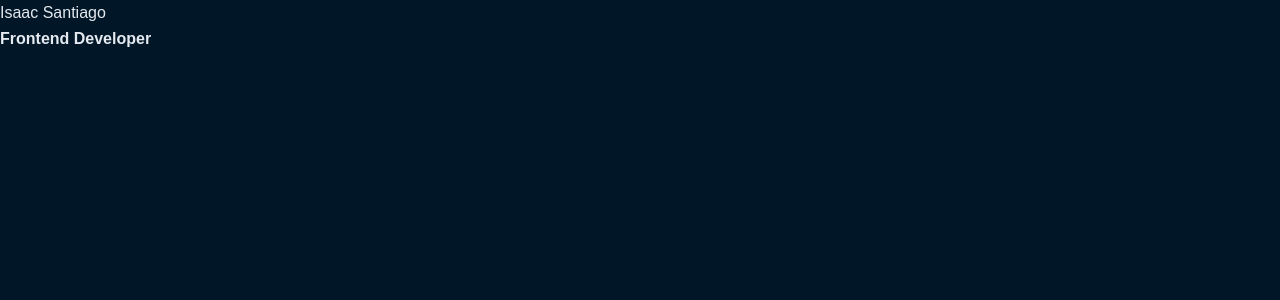
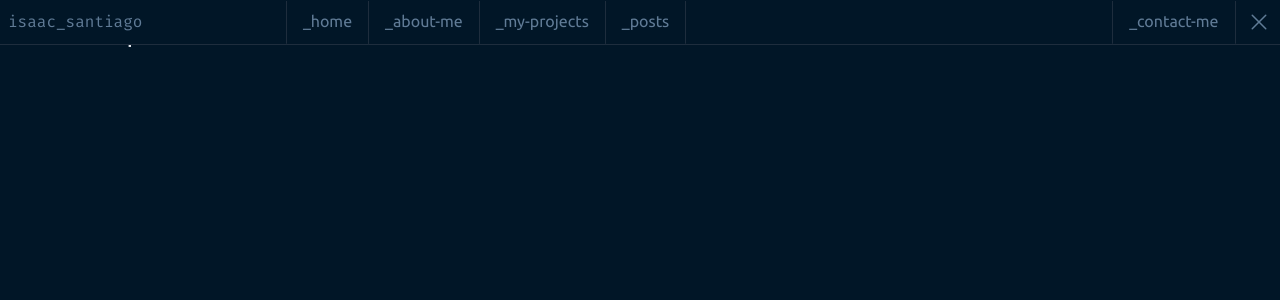
Before and after one commit to eoisaac/eoisaac.me, a React (Vite) app: page / in a window 1280 px wide. Shown: the top 300 px of the page. Built offline with nearby package versions, Linux system fonts and the light colour scheme.

Commit message:
:sparkles: feat: create header

```diff
--- a/package.json
+++ b/package.json
@@ -12,6 +12,7 @@
   },
   "dependencies": {
     "@rocketseat/eslint-config": "^1.1.3",
+    "phosphor-react": "^1.4.1",
     "react": "^18.2.0",
     "react-dom": "^18.2.0",
     "react-router-dom": "^6.4.2"
--- a/src/components/layouts/DefaultLayout/index.tsx
+++ b/src/components/layouts/DefaultLayout/index.tsx
@@ -1,8 +1,10 @@
 import { Outlet } from 'react-router-dom'
+import { Header } from '../Header'
 
 export const DefaultLayout = () => {
   return (
-    <div>
+    <div className="w-screen h-screen relative">
+      <Header />
       <Outlet />
     </div>
   )
--- /dev/null
+++ b/src/components/layouts/Header/index.tsx
@@ -0,0 +1,88 @@
+import { List, X } from 'phosphor-react'
+import { useEffect, useState } from 'react'
+import { NavLink } from 'react-router-dom'
+import { useMediaQuery } from '../../../hooks/useMediaQuery'
+
+export const Header = () => {
+  const isDesktop = useMediaQuery('(min-width: 640px)')
+  const [menuVisibility, setMenuVisibility] = useState<boolean>(false)
+
+  const handleMenuVisibility = () => {
+    if (!isDesktop) setMenuVisibility((prevState) => !prevState)
+  }
+
+  useEffect(() => {
+    isDesktop ? setMenuVisibility(true) : setMenuVisibility(false)
+  }, [isDesktop])
+
+  const menuItemStyles = {
+    item: 'block w-full sm:w-auto text-end',
+    link: `block px-4 py-2 border-base-lines border-y-[1px] sm:border-x-[1px]
+    sm:border-t-0 -mb-[1px] sm:-mx-[0.5px] border-b-2 border-b-transparent
+    text-text-secondary hover:text-text-primary hover:border-b-text-secondary`,
+  }
+
+  return (
+    <header
+      className="w-full flex items-center justify-between fixed mt-[1px] p-2
+      sm:px-0 sm:py-0 border-b border-b-base-lines bg-base-background z-50"
+    >
+      <div
+        className="w-full flex gap-4 items-center justify-between
+      sm:justify-start bg-base-background"
+      >
+        <h2 className="font-mono text-text-secondary text-base sm:pl-2 md:pr-32">
+          isaac_santiago
+        </h2>
+
+        <nav className="w-full flex justify-end sm:justify-start gap-1">
+          <ul
+            className={`w-full flex flex-col sm:flex-row absolute
+            sm:relative inset-x-0 p-1 sm:p-0 bg-base-background
+            transition-all ${menuVisibility ? 'top-full' : '-top-[500px]'}
+            `}
+          >
+            <li className={menuItemStyles.item}>
+              <NavLink to="/" className={menuItemStyles.link}>
+                _home
+              </NavLink>
+            </li>
+            <li className={menuItemStyles.item}>
+              <NavLink to="/about" className={menuItemStyles.link}>
+                _about-me
+              </NavLink>
+            </li>
+            <li className={menuItemStyles.item}>
+              <NavLink to="/projects" className={menuItemStyles.link}>
+                _my-projects
+              </NavLink>
+            </li>
+            <li className={menuItemStyles.item}>
+              <NavLink to="/posts" className={menuItemStyles.link}>
+                _posts
+              </NavLink>
+            </li>
+            <li className={`${menuItemStyles.item} ml-auto`}>
+              <NavLink to="/contact" className={menuItemStyles.link}>
+                _contact-me
+              </NavLink>
+            </li>
+          </ul>
+
+          <button
+            className="relative sm:hidden z-40 text-text-secondary text-2xl bg-base-background"
+            onClick={handleMenuVisibility}
+          >
+            {menuVisibility ? <X /> : <List />}
+          </button>
+          <button
+            className="relative p-2 mr-[1px] text-text-secondary text-2xl
+          bg-base-background hover:text-text-primary"
+          >
+            {menuVisibility ? <X /> : <List />}
+          </button>
+        </nav>
+      </div>
+    </header>
+  )
+}
--- /dev/null
+++ b/src/hooks/useMediaQuery.ts
@@ -0,0 +1,17 @@
+import { useEffect, useState } from 'react'
+
+export const useMediaQuery = (rule: string) => {
+  const [matchesRule, setMatchesRule] = useState<boolean>(false)
+  const media = window.matchMedia(rule)
+
+  useEffect(() => {
+    const mediaListener = () => setMatchesRule(media.matches)
+
+    if (media.matches !== matchesRule) setMatchesRule(media.matches)
+    media.addEventListener('change', mediaListener)
+
+    return () => media.removeEventListener('change', mediaListener)
+  }, [matchesRule, media, rule])
+
+  return matchesRule
+}
--- a/src/routes/AppRoutes.tsx
+++ b/src/routes/AppRoutes.tsx
@@ -8,6 +8,10 @@ export const AppRoutes = () => {
     <Routes>
       <Route path="/" element={<DefaultLayout />}>
         <Route path="/" element={<Home />} />
+        <Route path="/about" element={<Home />} />
+        <Route path="/projects" element={<Home />} />
+        <Route path="/posts" element={<Home />} />
+        <Route path="/contact" element={<Home />} />
       </Route>
 
       <Route path="*" element={<NotFound />} />
--- a/src/styles/main.css
+++ b/src/styles/main.css
@@ -5,26 +5,26 @@
 /* https://tailwindcss.com/docs/customizing-colors#using-css-variable */
 @layer base {
   :root {
-    --title-primary: 255 255 255;
-    --text-primary: 229 233 240;
-    --text-secondary: 96 123 150;
+    --title-primary: 255 255 255; /* #FFFFFF */
+    --text-primary: 229 233 240; /* #E5E9F0 */
+    --text-secondary: 96 123 150; /* #607B96 */
 
-    --base-lines: 30 45 61;
+    --base-lines: 30 45 61; /* #1E2D3D */
 
-    --gradient-blue: 77 91 206;
-    --gradient-green: 67 217 173;
+    --gradient-blue: 77 91 206; /* #4D5BCE */
+    --gradient-green: 67 217 173; /* #43D9AD */
 
-    --auxiliary-blue: 60 157 147;
-    --auxiliary-green: 77 91 206;
+    --auxiliary-blue: 60 157 147; /* #3C9D93 */
+    --auxiliary-green: 77 91 206; /* #4D5BCE */
 
-    --accent-orange: 254 165 95;
-    --accent-green: 67 217 173;
-    --accent-red: 233 146 135;
-    --accent-violet: 201 139 223;
+    --accent-orange: 254 165 95; /* #FEA55F */
+    --accent-green: 67 217 173; /* #43D9AD */
+    --accent-red: 233 146 135; /* #E99287 */
+    --accent-violet: 201 139 223; /* #C98BDF */
 
-    --shape-primary: 1 18 33;
-    --shape-secondary: 1 8 14;
-    --base-background: 1 22 39;
+    --shape-primary: 1 18 33; /* #011221 */
+    --shape-secondary: 1 8 14; /* #01080E */
+    --base-background: 1 22 39; /* #011627 */
   }
 }
 
@@ -55,7 +55,7 @@
 
 body {
   font-size: theme(fontSize.base);
-  font-family: 'Nunito', sans-serif;
+  font-family: 'Ubuntu', sans-serif;
   font-weight: 400;
   line-height: 160%;
   color: theme(colors.text-primary);
```
Also changed, not shown: 1 other file (tests, documents, lock files or other folders).
